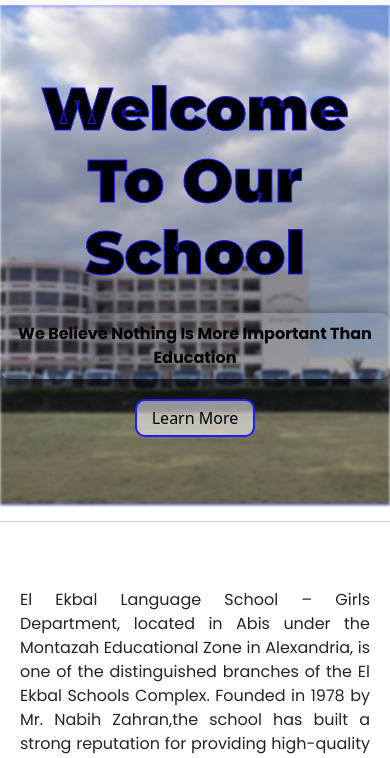
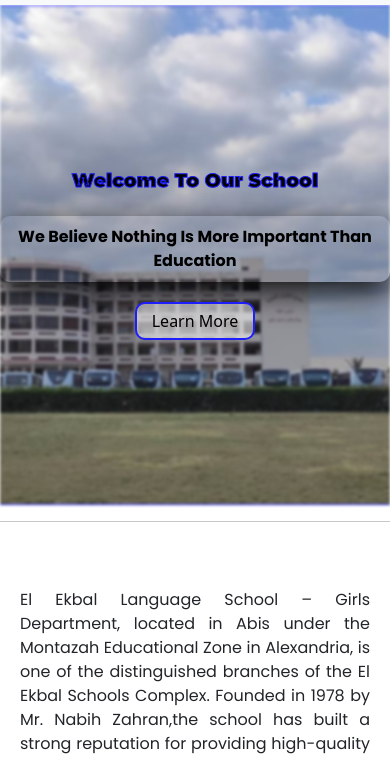
Before and after one commit to yasmine-mustafa-web/elekbal, a plain HTML site: page index.html in a window 390 px wide. Shown: the part 81-839 px from the top of the page. Drawn offline with nearby package versions, Linux system fonts and the light colour scheme; a web font is replaced by a local one.

Commit message:
Update styles.css

```diff
--- a/styles.css
+++ b/styles.css
@@ -188,6 +188,8 @@
     color: #fff;
 }
 @media (max-width:768px) {
+    .hero h1{
+  font-size:19px;}
     .heroTwo{
         display: flex;
         flex-direction: column;
```
